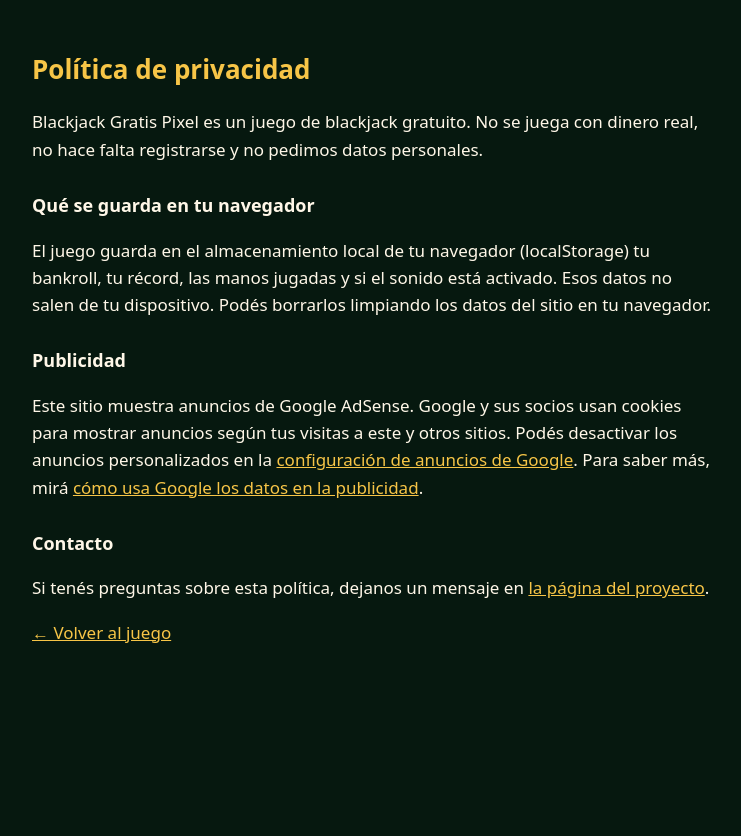
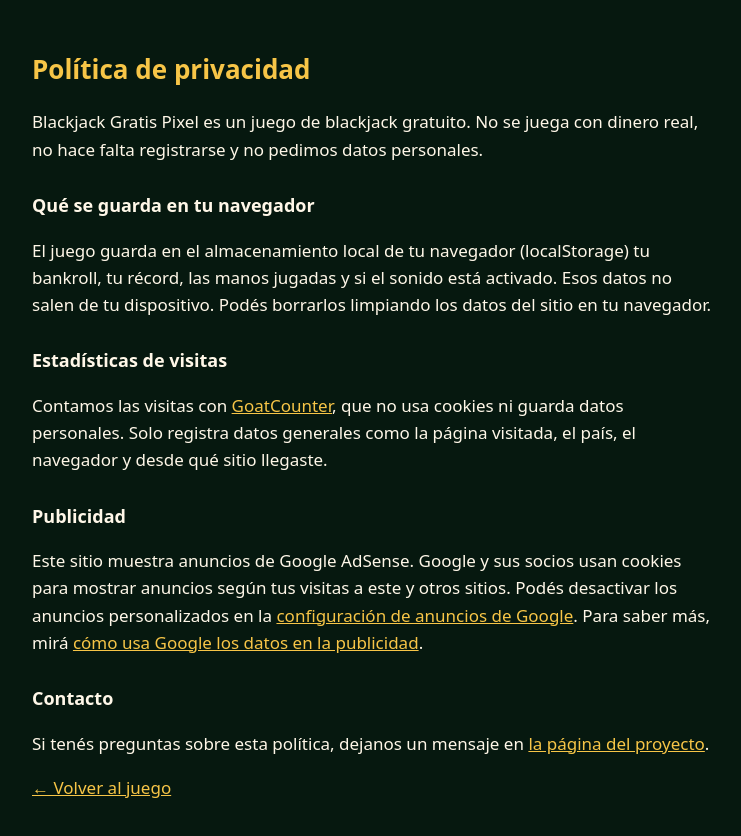
Before and after one commit to tomidelu05-finalboss/pixel-jack, a plain HTML site: page privacy.html in a window 1280 px wide. Shown: the whole page, without its empty margins (268-1009 px from the left). Before the commit the page ends 800 px from the top, so only its background shows below. Drawn offline with Linux system fonts and the light colour scheme.

Commit message:
Agregar contador de visitas GoatCounter
Co-Authored-By: Claude Opus 5.5 <noreply@anthropic.com>

```diff
--- a/privacy.html
+++ b/privacy.html
@@ -17,6 +17,9 @@
   <h2>Qué se guarda en tu navegador</h2>
   <p>El juego guarda en el almacenamiento local de tu navegador (localStorage) tu bankroll, tu récord, las manos jugadas y si el sonido está activado. Esos datos no salen de tu dispositivo. Podés borrarlos limpiando los datos del sitio en tu navegador.</p>
 
+  <h2>Estadísticas de visitas</h2>
+  <p>Contamos las visitas con <a href="https://www.goatcounter.com" rel="noopener">GoatCounter</a>, que no usa cookies ni guarda datos personales. Solo registra datos generales como la página visitada, el país, el navegador y desde qué sitio llegaste.</p>
+
   <h2>Publicidad</h2>
   <p>Este sitio muestra anuncios de Google AdSense. Google y sus socios usan cookies para mostrar anuncios según tus visitas a este y otros sitios. Podés desactivar los anuncios personalizados en la <a href="https://adssettings.google.com" rel="noopener">configuración de anuncios de Google</a>. Para saber más, mirá <a href="https://policies.google.com/technologies/ads" rel="noopener">cómo usa Google los datos en la publicidad</a>.</p>
 
```
Also changed, not shown: index.html (+1 -0 lines).
